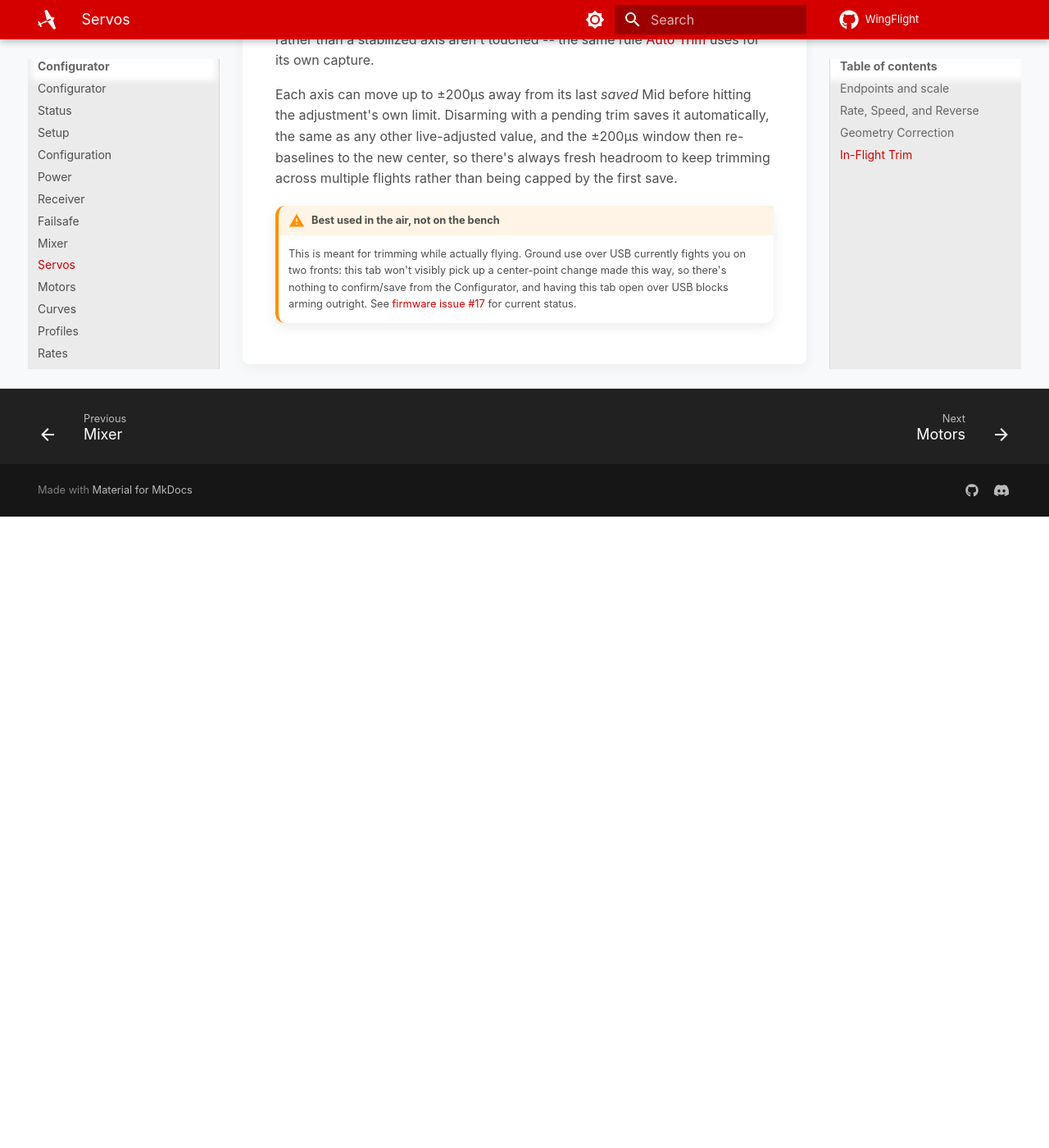
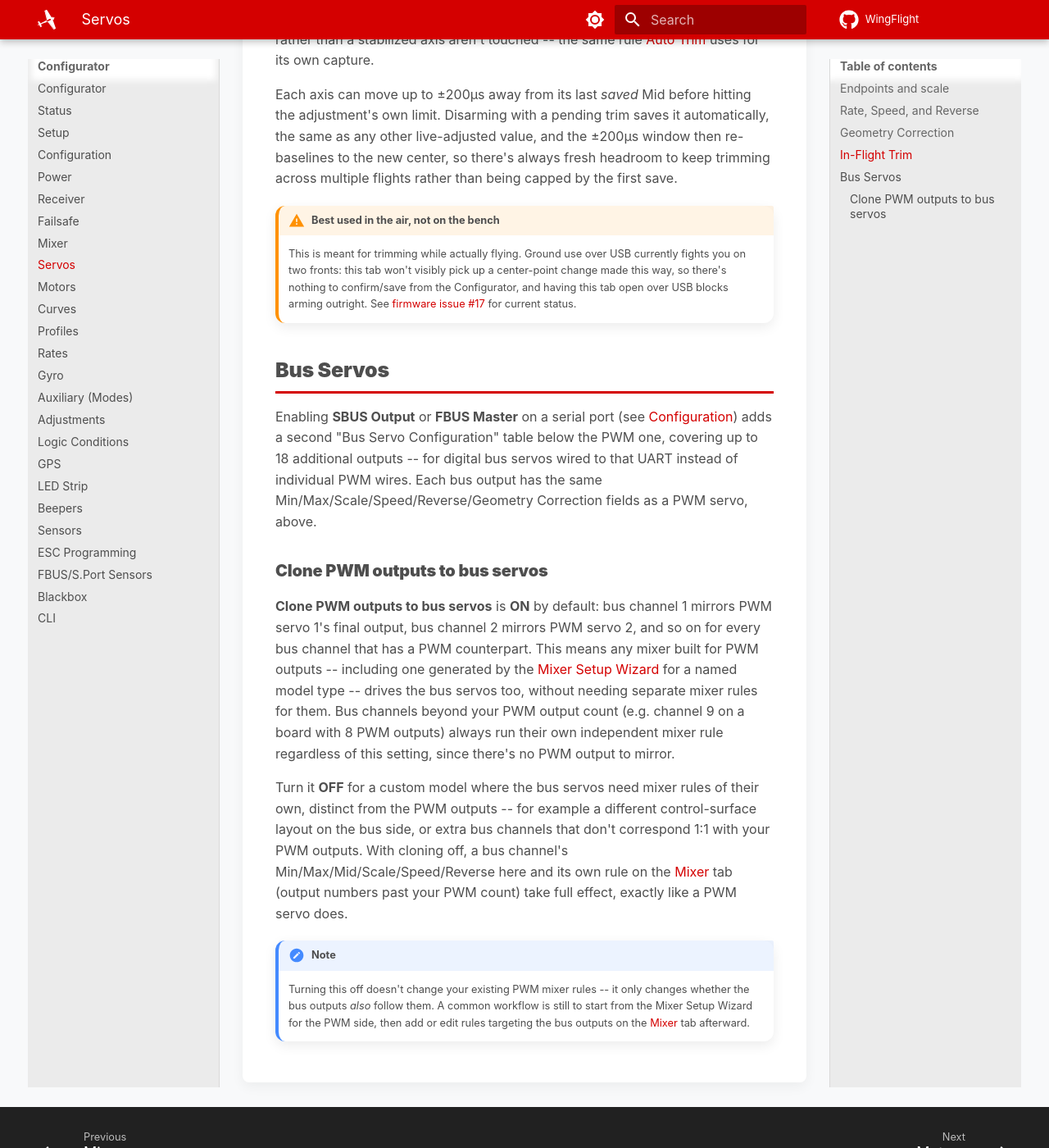
Before and after one commit to WingFlight/wingflight-docs, an MkDocs documentation site: the page built from docs/configurator/tabs/servos.md, in a window 1280 px wide and 1400 px high, scrolled down 1629 px. Shown: the whole window at 82% size. Built offline with MkDocs 1.6.1 and Material for MkDocs 9.7.7, drawn with Linux system fonts in a browser that asks for light colours; before the commit the page ends 2259 px from its top, so only the background shows below that.

Commit message:
docs: document Clone PWM outputs to bus servos toggle
Adds a Bus Servos section to the Servos tab page covering the new
bus_servo_clone_pwm setting (default ON) -- mirrors PWM outputs onto
bus servo channels so a PWM-only mixer/wizard also drives bus servos,
and when/why to turn it off for a custom model. Cross-linked from the
Mixer tab page.

Co-Authored-By: Claude Sonnet 5 <noreply@anthropic.com>

```diff
--- a/docs/configurator/tabs/servos.md
+++ b/docs/configurator/tabs/servos.md
@@ -74,3 +74,39 @@ being capped by the first save.
     arming outright. See
     [firmware issue #17](https://github.com/WingFlight/wingflight-firmware/issues/17)
     for current status.
+
+## Bus Servos
+
+Enabling **SBUS Output** or **FBUS Master** on a serial port (see
+[Configuration](configuration.md)) adds a second "Bus Servo Configuration"
+table below the PWM one, covering up to 18 additional outputs -- for
+digital bus servos wired to that UART instead of individual PWM wires.
+Each bus output has the same Min/Max/Scale/Speed/Reverse/Geometry
+Correction fields as a PWM servo, above.
+
+### Clone PWM outputs to bus servos
+
+**Clone PWM outputs to bus servos** is **ON** by default: bus channel 1
+mirrors PWM servo 1's final output, bus channel 2 mirrors PWM servo 2, and
+so on for every bus channel that has a PWM counterpart. This means any
+mixer built for PWM outputs -- including one generated by the [Mixer
+Setup Wizard](mixer.md) for a named model type -- drives the bus servos
+too, without needing separate mixer rules for them. Bus channels beyond
+your PWM output count (e.g. channel 9 on a board with 8 PWM outputs)
+always run their own independent mixer rule regardless of this setting,
+since there's no PWM output to mirror.
+
+Turn it **OFF** for a custom model where the bus servos need mixer rules
+of their own, distinct from the PWM outputs -- for example a different
+control-surface layout on the bus side, or extra bus channels that don't
+correspond 1:1 with your PWM outputs. With cloning off, a bus channel's
+Min/Max/Mid/Scale/Speed/Reverse here and its own rule on the
+[Mixer](mixer.md) tab (output numbers past your PWM count) take full
+effect, exactly like a PWM servo does.
+
+!!! note
+    Turning this off doesn't change your existing PWM mixer rules -- it
+    only changes whether the bus outputs *also* follow them. A common
+    workflow is still to start from the Mixer Setup Wizard for the PWM
+    side, then add or edit rules targeting the bus outputs on the
+    [Mixer](mixer.md) tab afterward.
```
Also changed, not shown: docs/configurator/tabs/mixer.md (+6 -0 lines).
